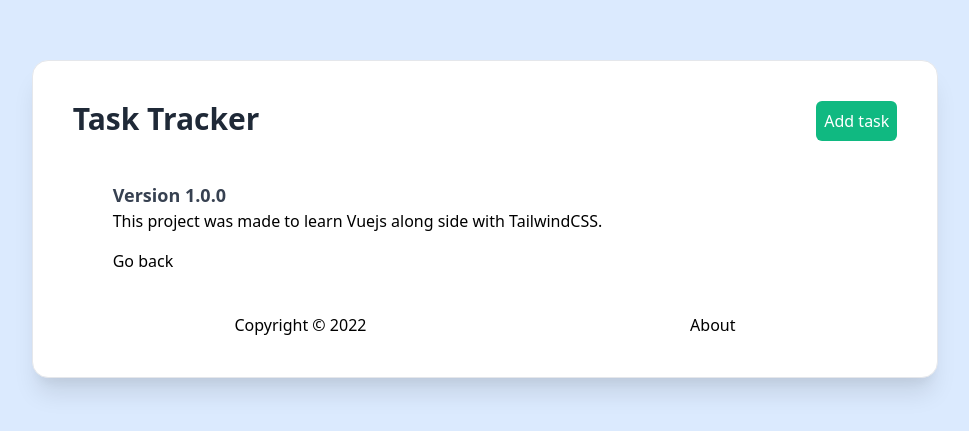
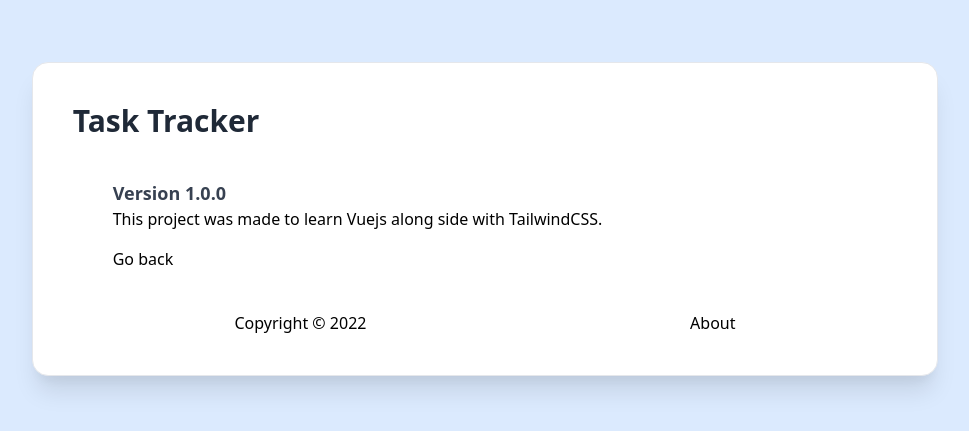
Before and after one commit to anthonylorendeaux/vue-basic-projects, a Vue app in the folder task-tracker/: page /about in a window 1280 px wide. Shown: the part 181-612 px from the top of the page, without its empty margins (155-1124 px from the left). Built offline with nearby package versions, Linux system fonts and the light colour scheme.

Commit message:
Last fix and css

```diff
--- a/task-tracker/src/components/Footer.vue
+++ b/task-tracker/src/components/Footer.vue
@@ -1,5 +1,5 @@
 <template>
-    <footer class="flex justify-around align-middle">
+    <footer class="flex justify-around align-middle mt-10">
         <p> Copyright &copy; 2022 </p>
         <router-link class="hover:underline" to="/about"> About </router-link>
     </footer>
--- a/task-tracker/src/components/Header.vue
+++ b/task-tracker/src/components/Header.vue
@@ -1,7 +1,7 @@
 <template>
     <header class="flex justify-between">
         <h1 class="text-gray-800 text-3xl font-semibold"> {{title}} </h1>
-        <Button @toggle-add-task="$emit('toggle-add-task')" :text="showAddTask ? 'Close' : 'Add task'" :buttonStyle="showAddTask ? 'close' : 'add'"/>
+        <Button v-show="homePage" @toggle-add-task="$emit('toggle-add-task')" :text="showAddTask ? 'Close' : 'Add task'" :buttonStyle="showAddTask ? 'close' : 'add'"/>
     </header>
 </template>
 
@@ -19,6 +19,15 @@ import Button from './Button'
         },
         components: {
             Button
+        },
+        computed: {
+            homePage() {
+                if(this.$route.path === '/') {
+                    return true;
+                } else {
+                    return false;
+                }
+            }
         }
     }
 </script>
--- a/task-tracker/src/views/Home.vue
+++ b/task-tracker/src/views/Home.vue
@@ -1,5 +1,5 @@
 <template>
-  <div v-if="showAddTask"><AddTask @add-task="addTask" /></div>
+  <AddTask v-show="showAddTask" @add-task="addTask" />
   <Tasks
     class="mt-4"
     @toggle-reminder="toggleReminder"
@@ -13,18 +13,18 @@ import AddTask from "../components/AddTask";
 import Tasks from "../components/Tasks";
 
 export default {
-    name: 'Home',
-    props: {
-        showAddTask: Boolean,
-    },
+  name: "Home",
+  props: {
+    showAddTask: Boolean,
+  },
   components: {
     AddTask,
     Tasks,
   },
   data() {
     return {
-        tasks: [],
-    }
+      tasks: [],
+    };
   },
   methods: {
     async deleteTask(id) {
```
